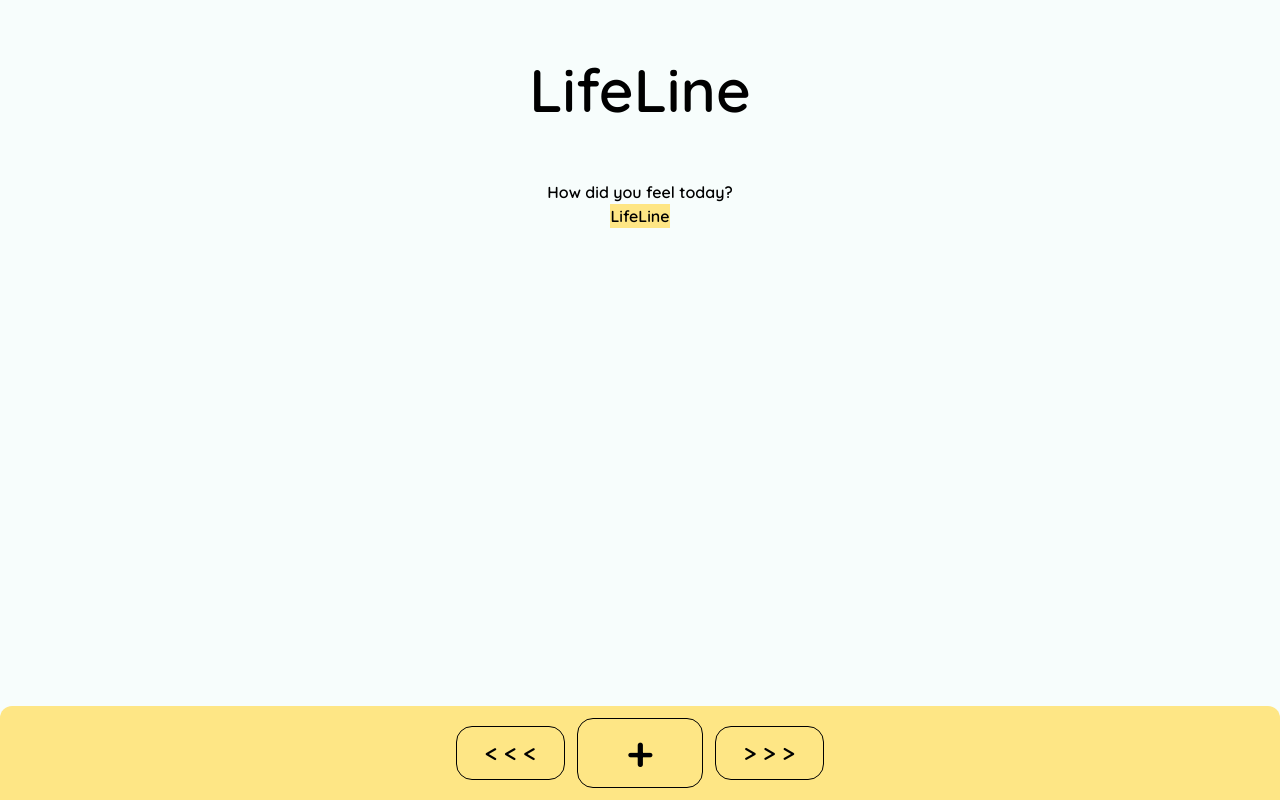
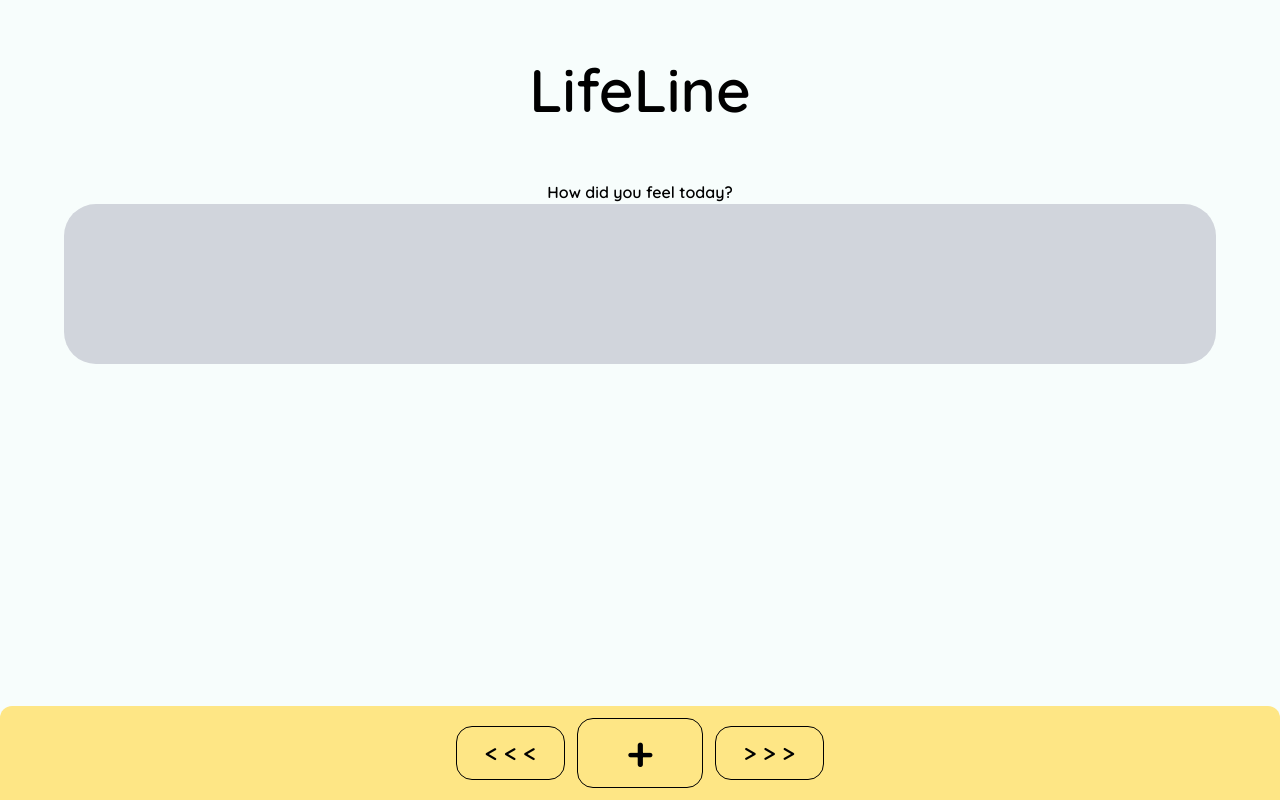
Before and after one commit to acolote1998/life-line-front-end, a React (Vite) app: page / in a window 1280 px wide. Built offline with nearby package versions, Linux system fonts and the light colour scheme.

Commit message:
styling of LifeLine div container

```diff
--- a/src/components/LifeLine.tsx
+++ b/src/components/LifeLine.tsx
@@ -1,5 +1,5 @@
 const LifeLine = () => {
-  return <div className="bg-amber-200">LifeLine</div>;
+  return <div className="rounded-4xl w-[90vw] h-[20vh] bg-gray-300"></div>;
 };
 
 export default LifeLine;
```
